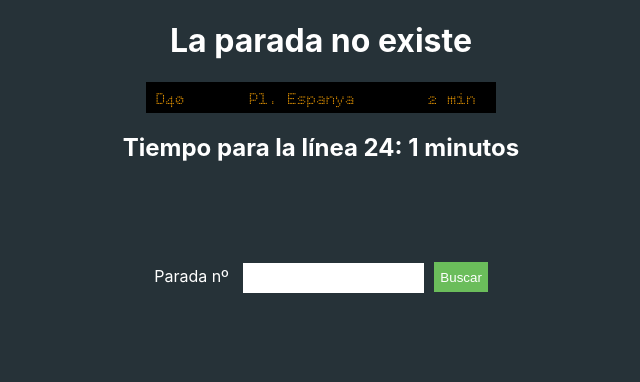
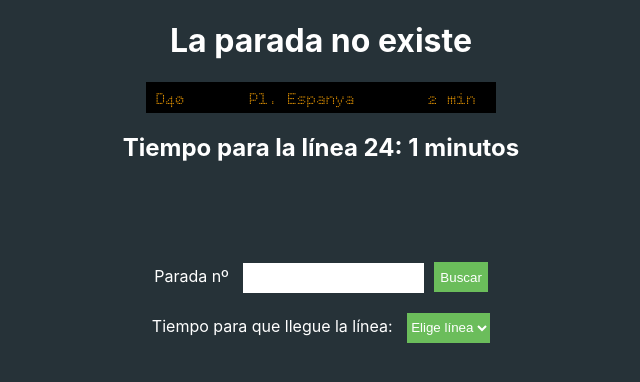
Before and after one commit to santi07a/ejercicio-parada-bus, a React (Create React App) app: page / in a window 1280 px wide. Shown: the top 382 px of the page, without its empty margins (319-959 px from the left). Built offline with nearby package versions, Linux system fonts and the light colour scheme.

Commit message:
eliminado todo el ocultar con context

```diff
--- a/src/App.js
+++ b/src/App.js
@@ -3,7 +3,6 @@ import Display from "./componentes/Display";
 import Formularios from "./componentes/Formularios";
 import TiempoLinea from "./componentes/TiempoLinea";
 import Titular from "./componentes/Titular";
-import OcultarContext from "./Contexts/OcultarContext";
 import ParadaContext from "./Contexts/ParadaContext";
 import useFetch from "./hooks/useFetch";
 import paradaAPI from "./parada.json";
@@ -21,7 +20,6 @@ function App() {
 
   return (
     <GeneralContext.Provider value={{ ibus, paradaPrueba, paradaBuscada, setParadaBuscada }}>
-      <OcultarContext.Provider value={ocultarFrase}>
       <div className="contenedor">
         <header className="cabecera">
           <Titular numeroParada={paradaBuscada} existeParada={existeParada} />
@@ -33,7 +31,6 @@ function App() {
           <Formularios />
         </ParadaContext.Provider>
       </div >
-      </OcultarContext.Provider>
     </GeneralContext.Provider>
   );
 }
--- a/src/Contexts/OcultarContext.js
+++ /dev/null
@@ -1,6 +0,0 @@
-import { createContext } from "react";
-
-const OcultarContext = createContext();
-OcultarContext.displayName = "OcultarContext";
-
-export default OcultarContext;
--- a/src/componentes/Buscador.js
+++ b/src/componentes/Buscador.js
@@ -3,7 +3,7 @@ import ParadaContext from "../Contexts/ParadaContext";
 import GeneralContext from "../Contexts/GeneralContext";
 
 const Buscador = () => {
-  const { paradaBuscada, setParadaBuscada, setUrlBusqueda, setOcultarForm } = useContext(ParadaContext);
+  const { paradaBuscada, setParadaBuscada, setUrlBusqueda } = useContext(ParadaContext);
   const [busqueda, setBusqueda] = useState("");
 
   const modificaParadaBuscada = e => {
--- a/src/componentes/TiempoRestante.js
+++ b/src/componentes/TiempoRestante.js
@@ -1,14 +1,12 @@
 import { useContext } from "react";
 import GeneralContext from "../Contexts/GeneralContext";
-import OcultarContext from "../Contexts/OcultarContext";
 
 const TiempoRestante = () => {
-  const ocultarForm = useContext(OcultarContext);
   const paradas = useContext(GeneralContext);
   const { ibus, setParadaBuscada } = paradas;
   const elegirBus = e => setParadaBuscada(e.target.value);
   return (
-    <form hidden={ocultarForm}>
+    <form >
       <label htmlFor="tiempo-linea">Tiempo para que llegue la línea: </label>
       <select onChange={elegirBus} id="tiempo-linea">
         <option value="">Elige línea</option>
```
Lines whose indentation alone changed are shown as unchanged.
